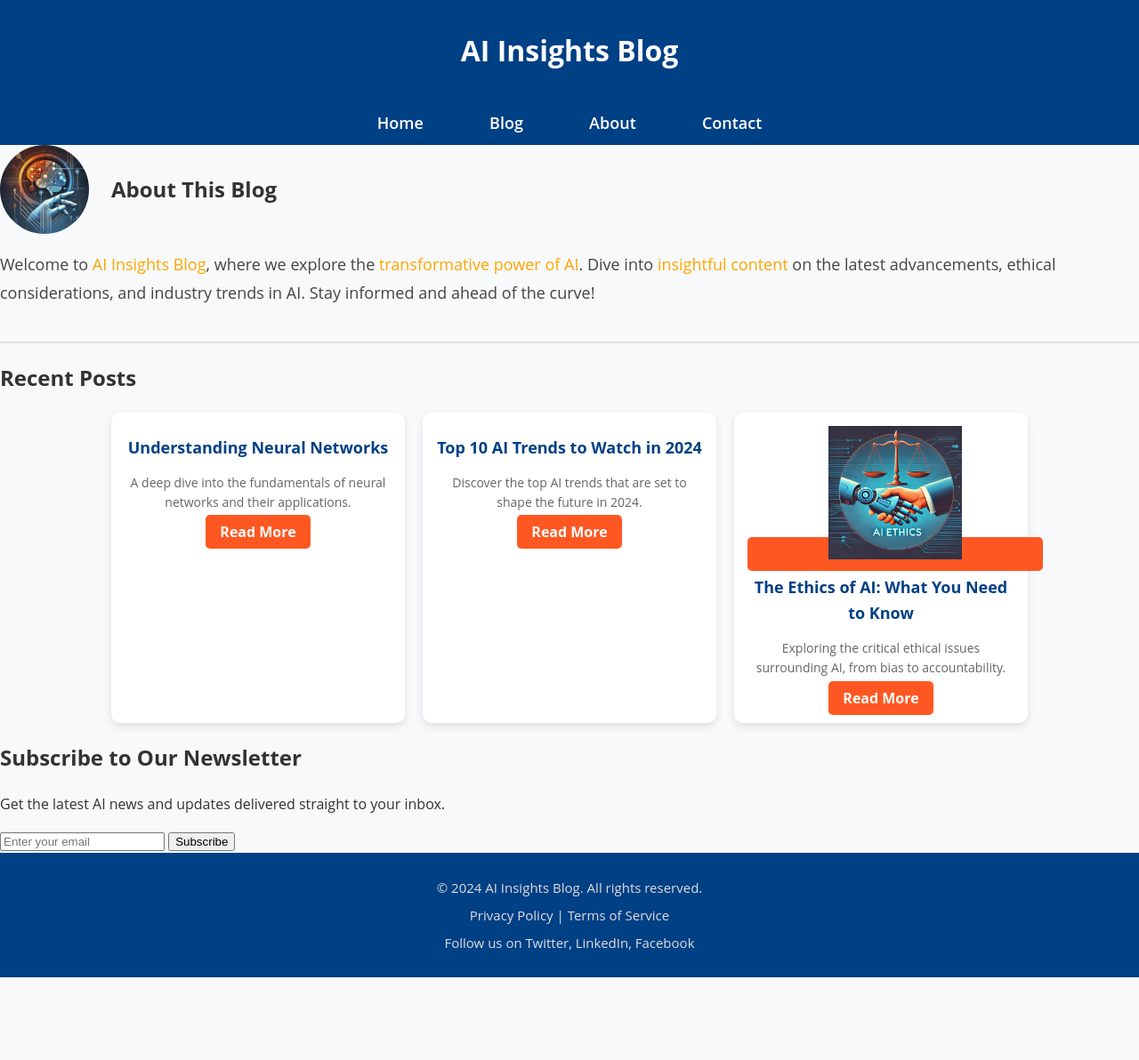
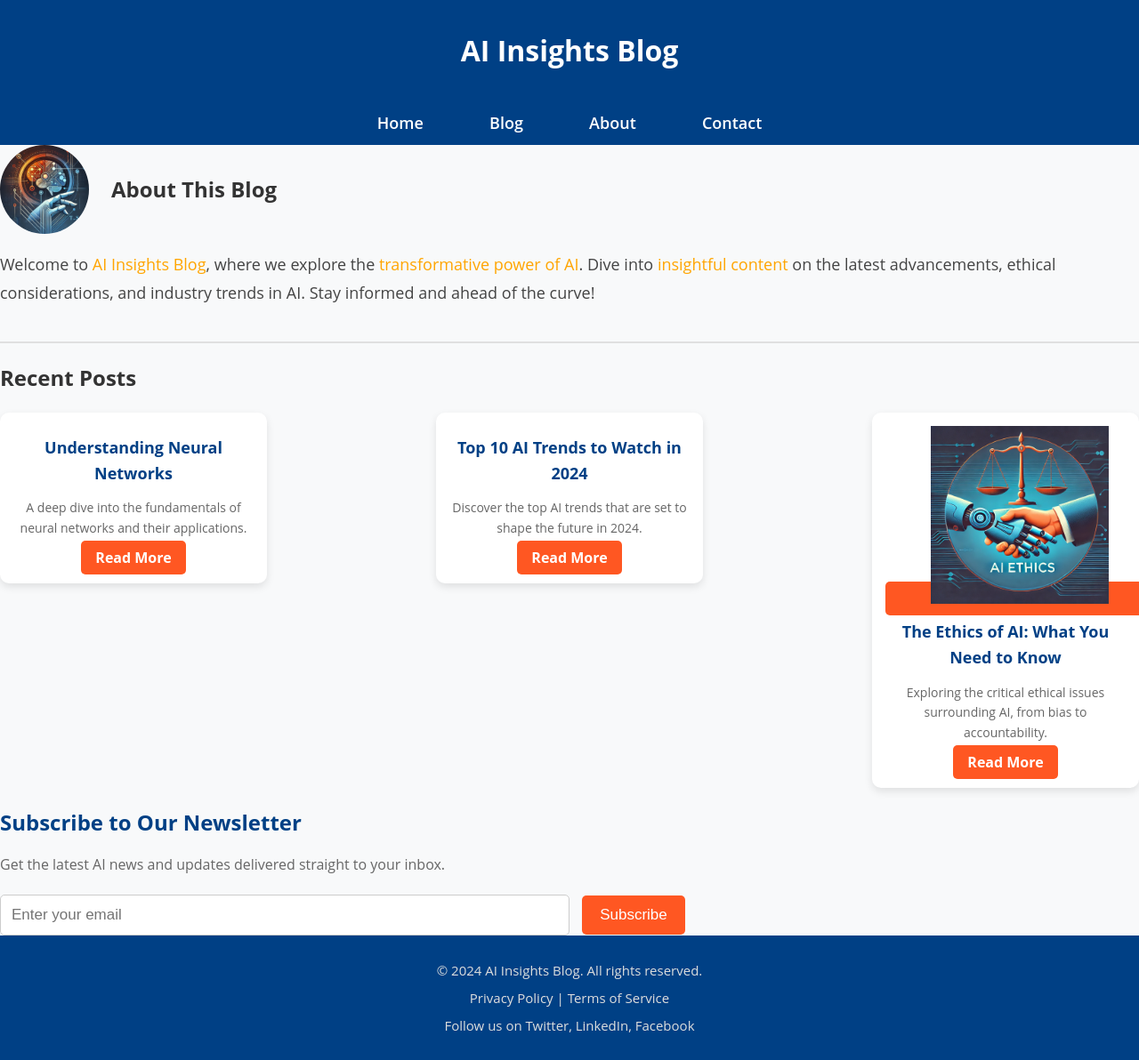
Before and after one commit to tomsonius/tomsonius.github.io, a Jekyll site: the page built from index.html, in a window 1280 px wide. Shown: the whole page at 89% size. Built offline with Jekyll 4.4.1, drawn with Linux system fonts in a browser that asks for light colours; before the commit the page ends 1099 px from its top, so only the background shows below that.

Commit message:
Update main.css

```diff
--- a/assets/css/main.css
+++ b/assets/css/main.css
@@ -6,7 +6,7 @@ body {
     line-height: 1.6;
     background-color: #f8f9fa;
     color: #333;
-    max-width: 100%; /* Ensure body doesn't exceed viewport */
+    max-width: 100%;
     overflow-x: hidden; /* Hide horizontal overflow */
 }
 
@@ -17,7 +17,7 @@ header {
     padding: 10px 0;
     text-align: center;
     box-shadow: 0 2px 5px rgba(0, 0, 0, 0.3);
-    width: 100%; /* Ensure header spans the full width */
+    width: 100%;
     overflow: hidden;
 }
 
@@ -26,8 +26,8 @@ nav {
     background-color: #004085;
     padding: 10px 0;
     text-align: center;
-    width: 100%; /* Ensure nav spans the full width */
-    overflow: hidden; /* Hide overflow */
+    width: 100%;
+    overflow: hidden;
 }
 
 nav ul {
@@ -61,19 +61,19 @@ nav ul li a:hover {
     width: 90%; /* Change to 90% to prevent overflow */
     margin: auto;
     padding: 20px 0;
-    box-sizing: border-box; /* Ensure padding doesn't cause overflow */
+    box-sizing: border-box;
 }
 
 /* About Section */
 .about {
     display: flex;
-    flex-wrap: wrap; /* Ensure content wraps on small screens */
+    flex-wrap: wrap;
     align-items: center;
     text-align: left;
     border-bottom: 2px solid #e0e0e0;
     padding-bottom: 20px;
     width: 100%;
-    box-sizing: border-box; /* Ensure content doesn't overflow */
+    box-sizing: border-box;
 }
 
 .about img {
@@ -92,7 +92,7 @@ nav ul li a:hover {
     font-size: 18px;
     color: #444;
     line-height: 1.8;
-    max-width: 100%; /* Ensure text stays within viewport */
+    max-width: 100%;
 }
 
 .highlight {
@@ -108,9 +108,10 @@ nav ul li a:hover {
 
 .post-grid {
     display: flex;
-    flex-wrap: wrap; /* Ensure posts wrap on small screens */
+    flex-wrap: wrap;
     gap: 20px;
-    justify-content: center;
+    justify-content: space-between;
+    align-items: flex-start; /* Ensure boxes align at the top */
 }
 
 .post {
@@ -120,16 +121,16 @@ nav ul li a:hover {
     box-shadow: 0 4px 10px rgba(0, 0, 0, 0.1);
     transition: transform 0.3s ease, box-shadow 0.3s ease;
     width: 30%;
-    max-width: 300px; /* Ensure posts don't exceed screen width */
+    max-width: 300px;
     text-align: center;
     height: auto;
+    box-sizing: border-box;
 }
 
 .post img {
     width: 100%;
-    max-width: 100%;
     height: auto;
-    max-height: 150px;
+    max-height: 200px;
     object-fit: contain;
     border-radius: 10px;
     transition: transform 0.3s ease;
@@ -140,7 +141,6 @@ nav ul li a:hover {
     margin: 10px 0;
     color: #004085;
     text-align: center;
-    max-width: 100%; /* Ensure title doesn't overflow */
 }
 
 .post p {
@@ -157,6 +157,7 @@ nav ul li a:hover {
     border-radius: 5px;
     background: #ff5722;
     transition: background 0.3s ease, color 0.3s ease;
+    margin-top: 10px;
 }
 
 .post a:hover {
@@ -166,6 +167,55 @@ nav ul li a:hover {
 .post:hover {
     transform: translateY(-8px);
     box-shadow: 0 8px 20px rgba(0, 0, 0, 0.2);
+}
+
+/* Newsletter Section Styling */
+.newsletter-section {
+    background-color: #f8f9fa;
+    padding: 40px 0;
+    border-top: 2px solid #e0e0e0;
+    text-align: center;
+}
+
+.newsletter h2 {
+    font-size: 24px;
+    color: #004085;
+    margin-bottom: 15px;
+}
+
+.newsletter p {
+    font-size: 16px;
+    color: #666;
+    margin-bottom: 20px;
+}
+
+.newsletter input[type="email"] {
+    padding: 12px;
+    font-size: 17px;
+    width: 50%;
+    border: 1px solid #ccc;
+    border-radius: 5px;
+    margin-right: 10px;
+    display: inline-block;
+    vertical-align: middle;
+    box-sizing: border-box;
+}
+
+.newsletter button {
+    padding: 12px 20px;
+    font-size: 17px;
+    background: #ff5722;
+    color: #fff;
+    border: none;
+    border-radius: 5px;
+    cursor: pointer;
+    transition: background 0.3s ease;
+    display: inline-block;
+    vertical-align: middle;
+}
+
+.newsletter button:hover {
+    background: #e64a19;
 }
 
 /* Footer Styling */
@@ -184,15 +234,20 @@ footer p, footer a {
     text-decoration: none;
 }
 
+footer a:hover {
+    color: #ffdd57;
+}
+
 /* Responsive Design */
 
+/* Tablets */
 @media (max-width: 1024px) {
     .container {
         width: 95%;
     }
 
     .post {
-        width: 100%;
+        width: 48%; /* Two columns on tablet */
         margin-bottom: 20px;
     }
 
```
